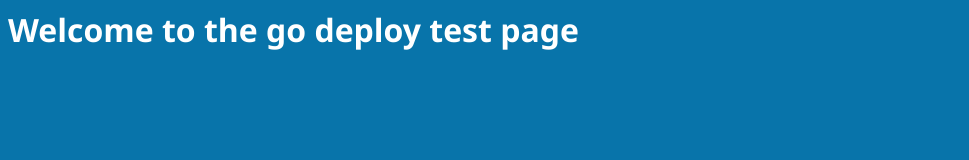
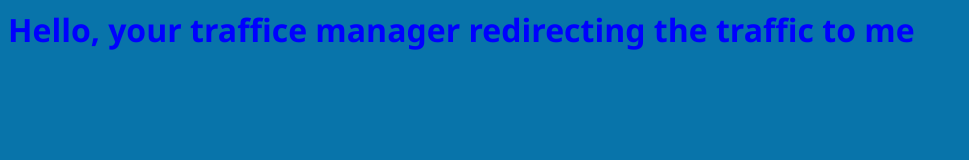
Before and after one commit to bhaskardixit26/TestSite, a plain HTML site: page index.html in a window 1280 px wide. Shown: the whole page, without its empty margins (0-969 px from the left). Drawn offline with Linux system fonts and the light colour scheme.

Commit message:
Update index.html

```diff
--- a/index.html
+++ b/index.html
@@ -2,7 +2,7 @@
 <head>
         <style type="text/css">
             h1 {
-              color: white;
+              color: blue;
               font-family: 'Segoe UI', Tahoma, Geneva, Verdana, sans-serif
             }
             body {
@@ -14,5 +14,5 @@
 <title>go deploy test page</title>
 </head>
 <body>
-<h1>Welcome to the go deploy test page</h1>
+<h1>Hello, your traffice manager redirecting the traffic to me</h1>
 </body>
```
